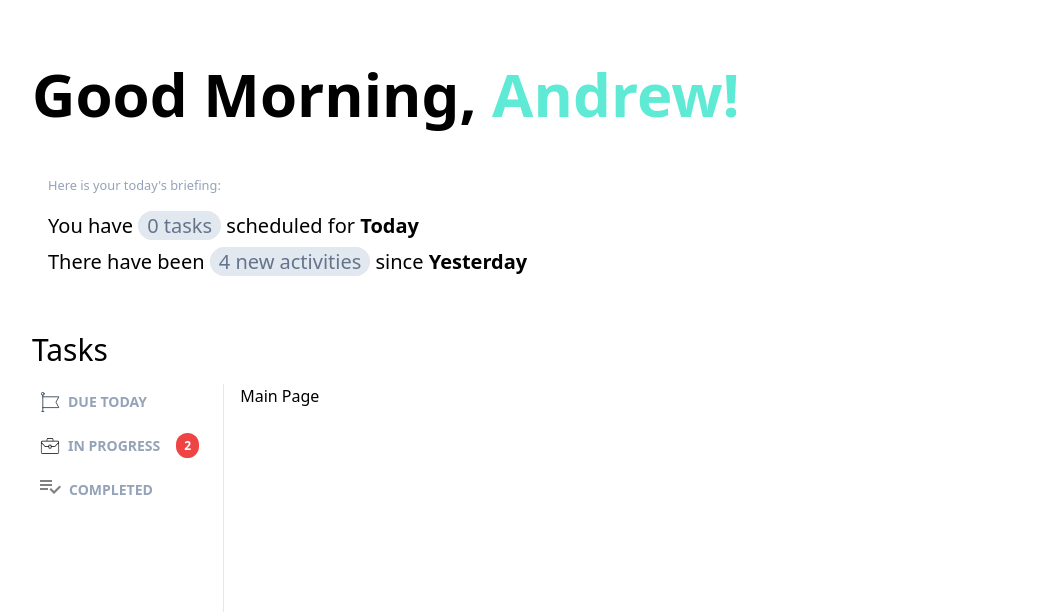
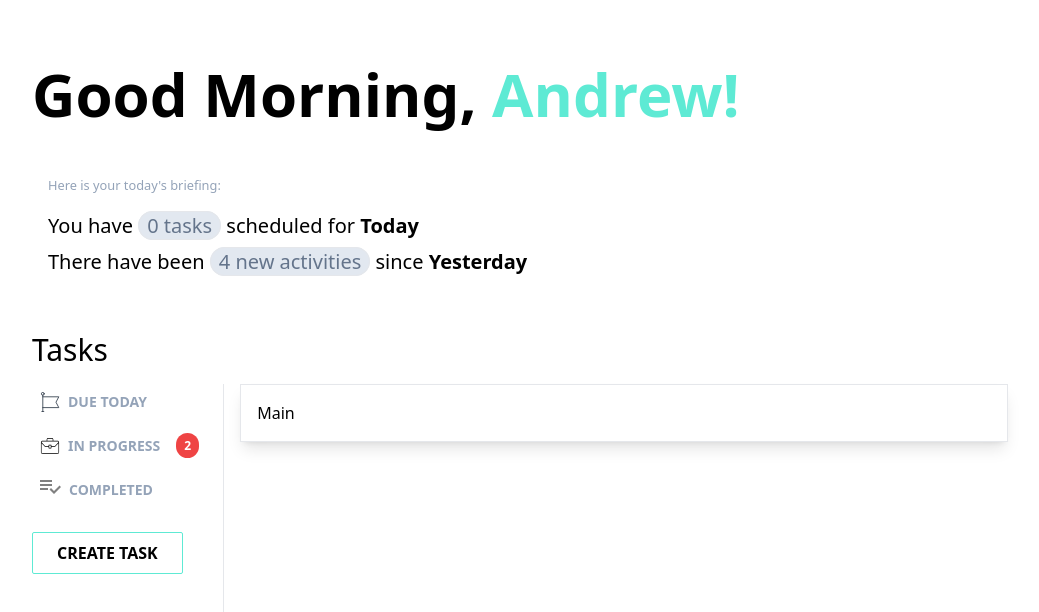
Before and after one commit to Bcypher01/to-do-frontend, a Next.js app: page / in a window 1280 px wide. Shown: the top 612 px of the page, without its empty margins (96-1135 px from the left). Built offline with nearby package versions, Linux system fonts and the light colour scheme.

Commit message:
Add create task button to nav

```diff
--- a/components/Nav.js
+++ b/components/Nav.js
@@ -116,6 +116,11 @@ const Nav = () => {
             <span>COMPLETED</span>
           </li>
         </ul>
+        <div className="mt-6">
+          <button className="px-6 py-2 font-semibold rounded-sm border border-teal-300 hover:bg-teal-300 hover:text-white">
+            CREATE TASK
+          </button>
+        </div>
       </aside>
     </>
   );
--- a/pages/index.js
+++ b/pages/index.js
@@ -1,3 +1,3 @@
 export default function Home() {
-  return <div>Main Page</div>;
+  return <div className="border shadow-lg p-4">Main</div>;
 }
```
